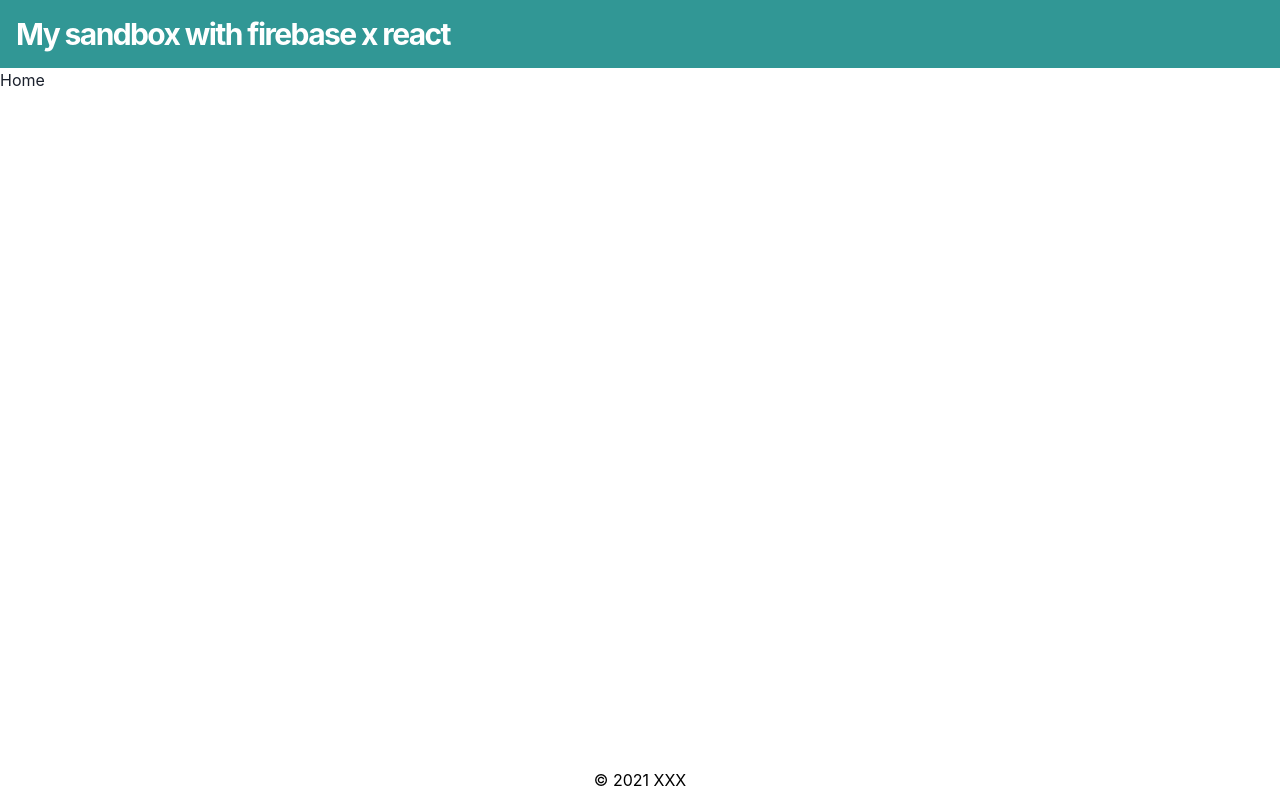
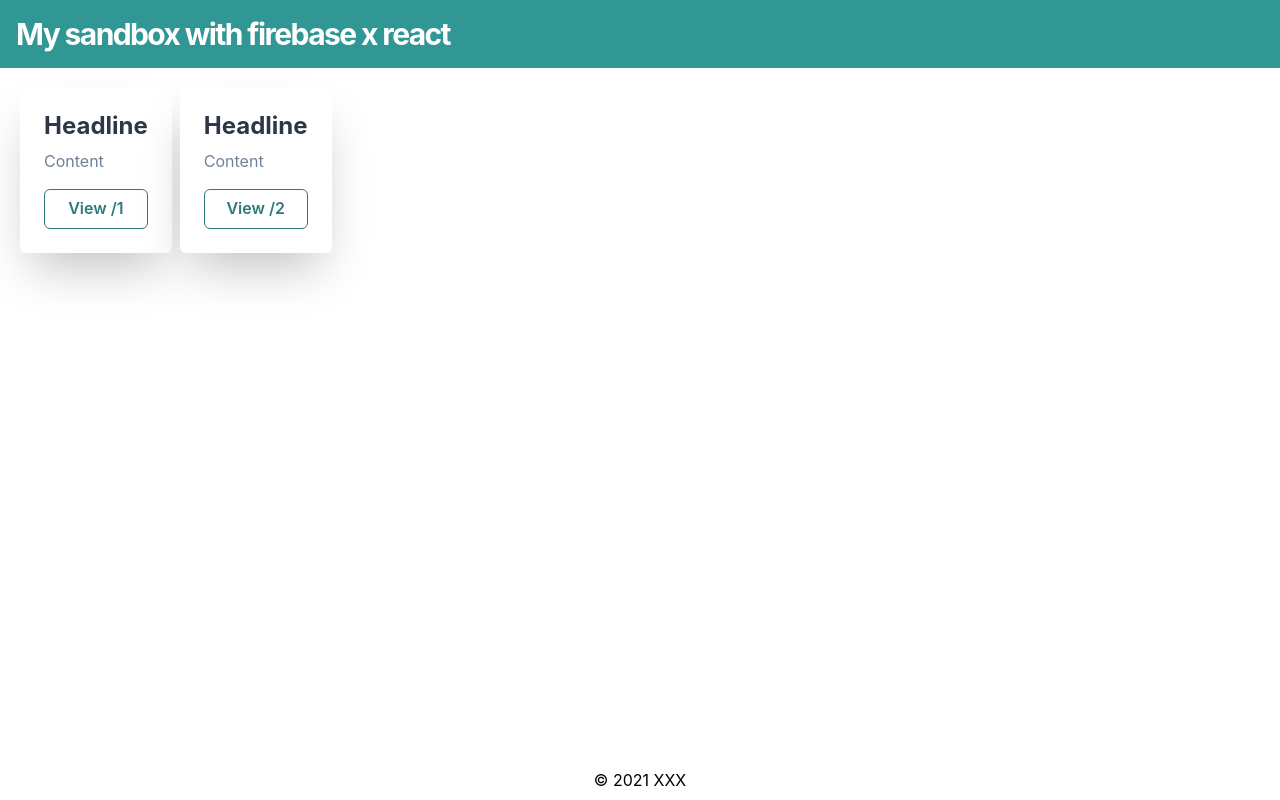
Before and after one commit to tayutaedomo/firebase-react-sandbox, a React (Create React App) app: page / in a window 1280 px wide. Built offline with nearby package versions, Linux system fonts and the light colour scheme.

Commit message:
add: HomeCard component

```diff
--- a/src/components/home/Home.tsx
+++ b/src/components/home/Home.tsx
@@ -1,7 +1,20 @@
 import React, { VFC } from 'react';
+import { Wrap, WrapItem } from '@chakra-ui/layout';
+
+import HomeCard from './HomeCard';
 
 const Home: VFC = () => {
-  return <div>Home</div>;
+  return (
+    <>
+      <Wrap p={{ base: 2, md: 5 }}>
+        {[1, 2].map((index) => (
+          <WrapItem key={index} mx="auto">
+            <HomeCard headline="Headline" content="Content" to={`/${index}`} />
+          </WrapItem>
+        ))}
+      </Wrap>
+    </>
+  );
 };
 
 export default Home;
--- /dev/null
+++ b/src/components/home/HomeCard.tsx
@@ -0,0 +1,52 @@
+import React, { ReactNode, VFC } from 'react';
+import { Box, Heading, Stack, Text } from '@chakra-ui/layout';
+import { useColorModeValue } from '@chakra-ui/color-mode';
+import { Button } from '@chakra-ui/button';
+
+type Props = {
+  headline: string;
+  content: string | ReactNode;
+  to: string;
+};
+
+const HomeCard: VFC<Props> = (props) => {
+  const { headline, content, to } = props;
+
+  return (
+    <Box
+      maxW={'445px'}
+      w={'full'}
+      bg={useColorModeValue('white', 'gray.900')}
+      boxShadow={'2xl'}
+      rounded={'md'}
+      p={6}
+      overflow={'hidden'}
+    >
+      <Stack>
+        <Heading
+          color={useColorModeValue('gray.700', 'white')}
+          fontSize={'2xl'}
+          fontFamily={'body'}
+        >
+          {headline}
+        </Heading>
+        <Text color={'gray.500'}>{content}</Text>
+      </Stack>
+      <Button
+        w={'full'}
+        mt={4}
+        colorScheme="teal"
+        variant="outline"
+        rounded={'md'}
+        _hover={{
+          transform: 'translateY(-2px)',
+          boxShadow: 'lg',
+        }}
+      >
+        View {to}
+      </Button>
+    </Box>
+  );
+};
+
+export default HomeCard;
```
